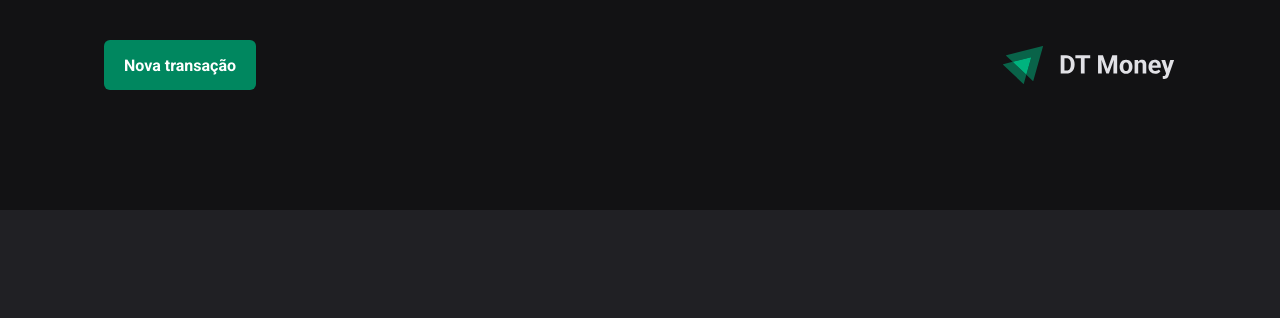
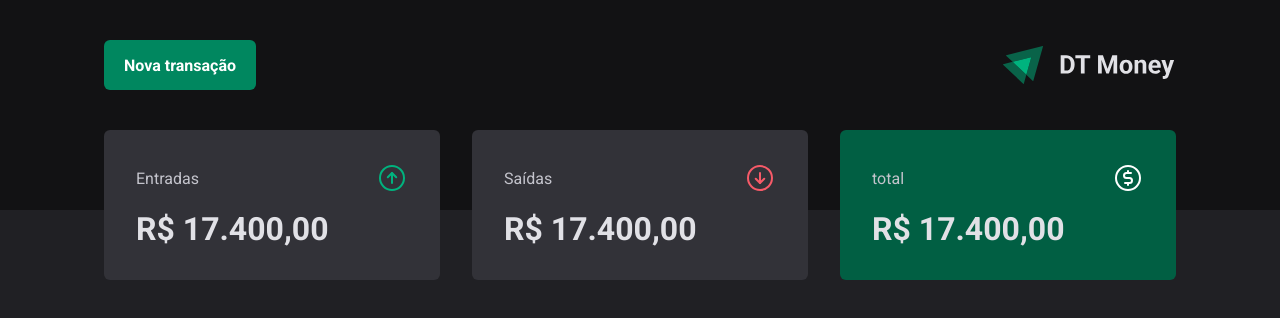
Before and after one commit to mujapira/my-finances, a React (Vite) app: page / in a window 1280 px wide. Shown: the top 318 px of the page. Built offline with nearby package versions, Linux system fonts and the light colour scheme.

Commit message:
feat: Summary component

```diff
--- a/package.json
+++ b/package.json
@@ -10,6 +10,7 @@
   },
   "dependencies": {
     "@types/styled-components": "^5.1.26",
+    "phosphor-react": "^1.4.1",
     "react": "^18.2.0",
     "react-dom": "^18.2.0",
     "styled-components": "^5.3.5"
--- /dev/null
+++ b/src/components/Summary/index.tsx
@@ -0,0 +1,35 @@
+import { SummaryCard, SummaryContainer } from "./styles";
+import {
+  ArrowCircleDown,
+  ArrowCircleUp,
+  CurrencyCircleDollar,
+} from "phosphor-react";
+export function Summary() {
+  return (
+    <SummaryContainer>
+      <SummaryCard>
+        <header>
+          <span>Entradas</span>
+          <ArrowCircleUp size={32} color="#00b37e" />
+        </header>
+        <strong>R$ 17.400,00</strong>
+      </SummaryCard>
+
+      <SummaryCard>
+        <header>
+          <span>Saídas</span>
+          <ArrowCircleDown size={32} color="#f75a68" />
+        </header>
+        <strong>R$ 17.400,00</strong>
+      </SummaryCard>
+
+      <SummaryCard variant="green">
+        <header>
+          <span>total</span>
+          <CurrencyCircleDollar size={32} color="#fff" />
+        </header>
+        <strong>R$ 17.400,00</strong>
+      </SummaryCard>
+    </SummaryContainer>
+  );
+}
--- /dev/null
+++ b/src/components/Summary/styles.ts
@@ -0,0 +1,43 @@
+import styled, { css } from "styled-components";
+
+export const SummaryContainer = styled.section`
+  width: 100%;
+  max-width: 1120px;
+  margin: 0 auto;
+  padding: 0 1.5rem;
+
+  display: grid;
+  grid-template-columns: repeat(3, 1fr);
+  gap: 2rem;
+
+  margin-top: -5rem;
+`;
+
+interface SummaryCardProps {
+  variant?: "green";
+}
+
+export const SummaryCard = styled.div<SummaryCardProps>`
+  background: ${(props) => props.theme["gray-600"]};
+  border-radius: 6px;
+  padding: 2rem;
+
+  header {
+    display: flex;
+    align-items: center;
+    justify-content: space-between;
+    color: ${(props) => props.theme["gray-300"]};
+  }
+
+  strong {
+    display: block;
+    margin-top: 1rem;
+    font-size: 2rem;
+  }
+
+  ${(props) =>
+    props.variant === "green" &&
+    css`
+      background: ${props.theme["green-700"]};
+    `}
+`;
--- a/src/pages/Transactions/index.tsx
+++ b/src/pages/Transactions/index.tsx
@@ -1,9 +1,11 @@
 import { Header } from "../../components/Header";
+import { Summary } from "../../components/Summary";
 
 export function Transactions() {
-    return (
-        <div>
-            <Header />
-        </div>
-    )
+  return (
+    <div>
+      <Header />
+      <Summary />
+    </div>
+  );
 }
```
Also changed, not shown: 1 other file (tests, documents, lock files or other folders).
